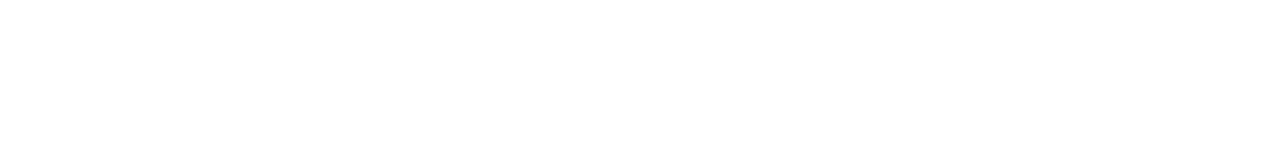
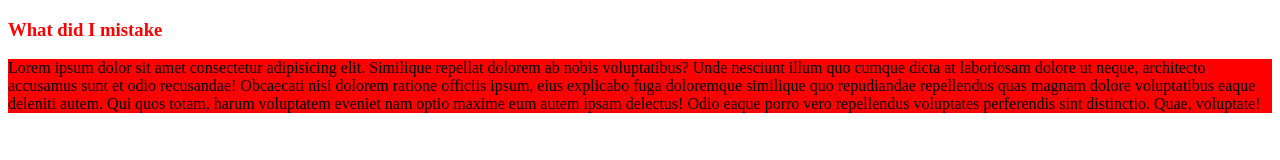
Before and after one commit to shantascholar/my-second-repo, a plain HTML site: page index.html in a window 1280 px wide. Drawn offline with Linux system fonts and the light colour scheme.

Commit message:
style sheet added

```diff
--- a/index.html
+++ b/index.html
@@ -5,8 +5,10 @@
     <meta http-equiv="X-UA-Compatible" content="IE=edge">
     <meta name="viewport" content="width=device-width, initial-scale=1.0">
     <title>My second Github repo</title>
+    <link rel="stylesheet" href="style.css">
 </head>
 <body>
-
+    <h3>What did I mistake</h3>
+    <p>Lorem ipsum dolor sit amet consectetur adipisicing elit. Similique repellat dolorem ab nobis voluptatibus? Unde nesciunt illum quo cumque dicta at laboriosam dolore ut neque, architecto accusamus sunt et odio recusandae! Obcaecati nisi dolorem ratione officiis ipsum, eius explicabo fuga doloremque similique quo repudiandae repellendus quas magnam dolore voluptatibus eaque deleniti autem. Qui quos totam, harum voluptatem eveniet nam optio maxime eum autem ipsam delectus! Odio eaque porro vero repellendus voluptates perferendis sint distinctio. Quae, voluptate!</p>
 </body>
 </html>
--- /dev/null
+++ b/style.css
@@ -0,0 +1,6 @@
+h3{
+    color: red;
+}
+p{
+    background-color: red;
+}
```
